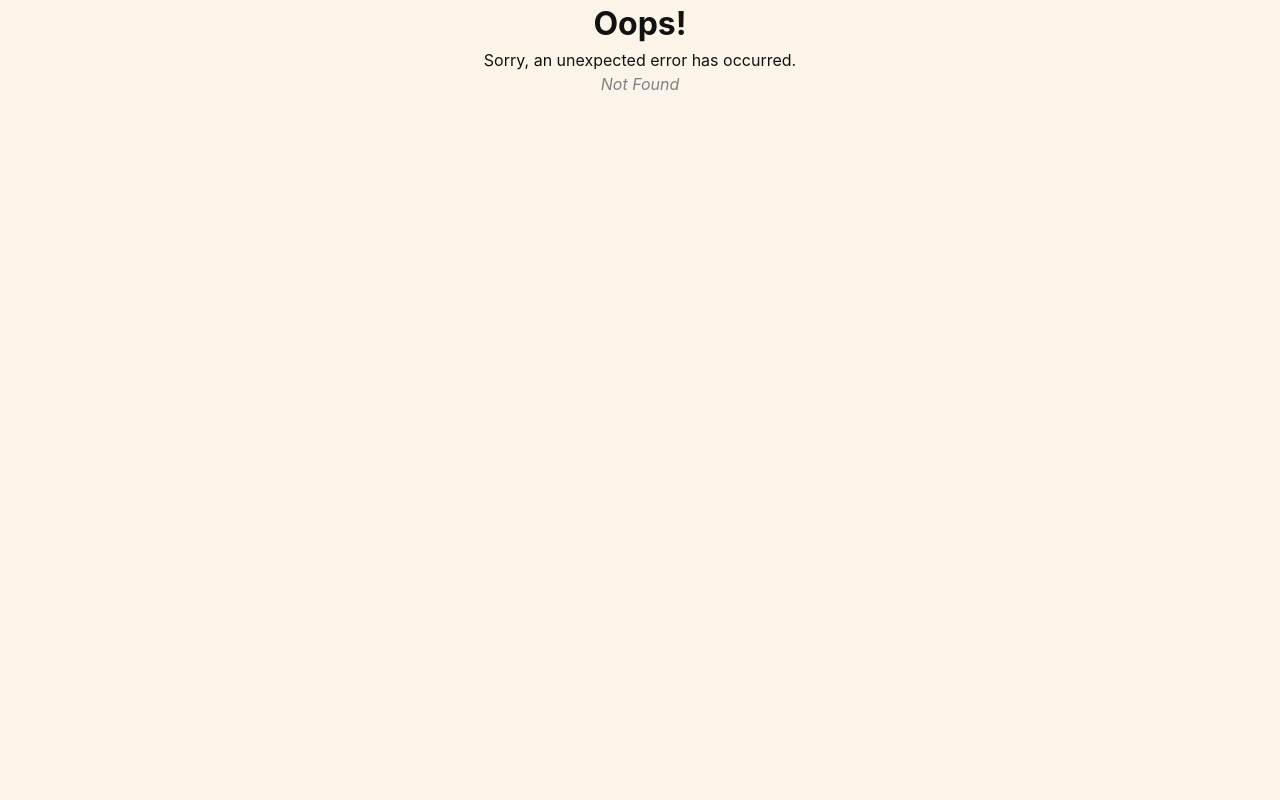
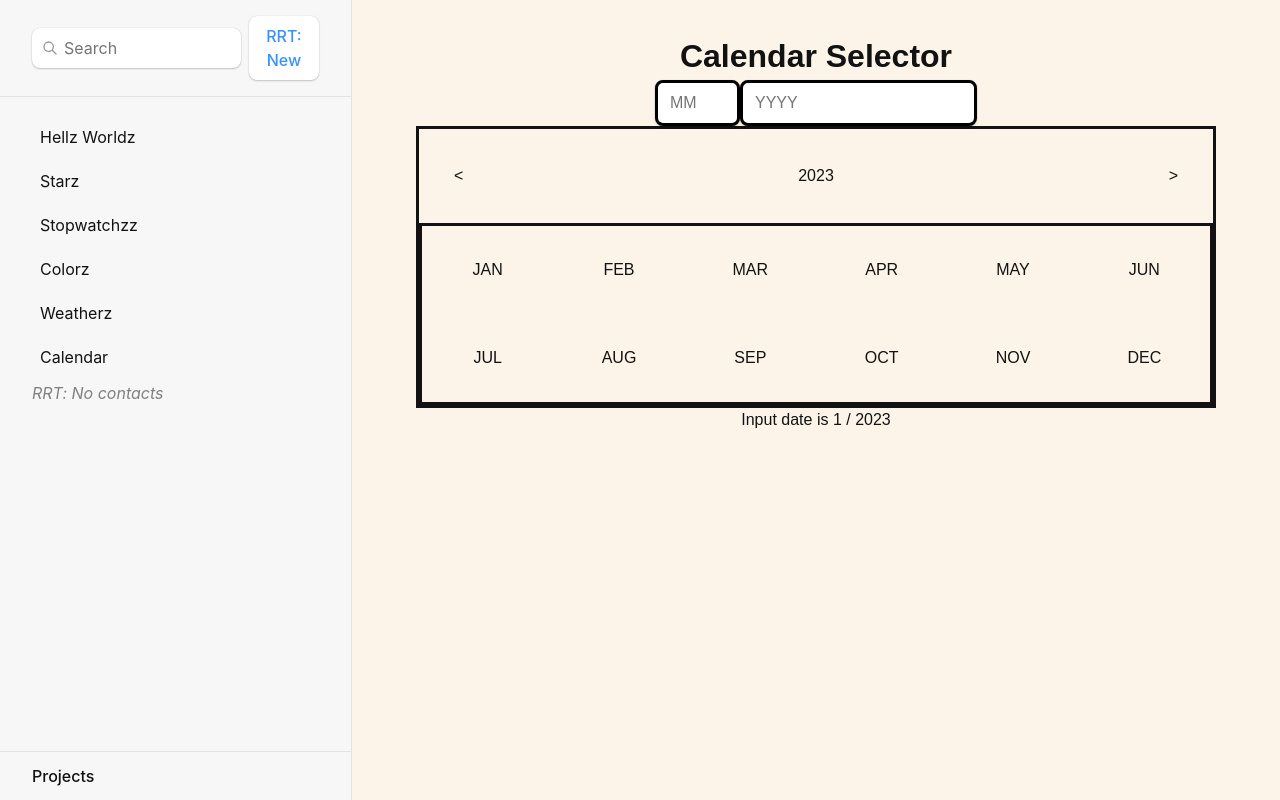
Before and after one commit to AreaerA/CoderCorner, a React (Vite) app: page /Calendar in a window 1280 px wide. Before the commit this address had no page. Built offline with nearby package versions, Linux system fonts and the light colour scheme.

Commit message:
added calendar component, connected to router

```diff
--- a/client/App.jsx
+++ b/client/App.jsx
@@ -109,6 +109,9 @@ const App = () => {
             <li>
               <Link to={`/CityWeather`}>Weatherz</Link>
             </li>
+            <li>
+              <Link to={`/Calendar`}>Calendar</Link>
+            </li>
           </ul>
           {contacts.length ? (
             <ul>
--- a/client/index.tsx
+++ b/client/index.tsx
@@ -45,6 +45,8 @@ import HelloWorld from './routes/helloWorld';
 import StarWidget from './routes/StarWidget';
 import Stopwatch from './routes/Stopwatch';
 import CityWeather from './routes/CityWeather';
+import Calendar from './routes/Calendar';
+
 
 // Redux state management
 import store from './store/index'
@@ -87,6 +89,10 @@ const router = createBrowserRouter([
           {
             path: "CityWeather",
             element: <CityWeather />
+          },
+                    {
+            path: "Calendar",
+            element: <Calendar />
           },
           {
             path: "contacts/:contactId",
--- /dev/null
+++ b/client/routes/Calendar.tsx
@@ -0,0 +1,88 @@
+import "../stylesheets/calendar.css";
+import React, { useEffect, useState } from "react";
+
+const calendar = {
+  1: "JAN",
+  2: "FEB",
+  3: "MAR",
+  4: "APR",
+  5: "MAY",
+  6: "JUN",
+  7: "JUL",
+  8: "AUG",
+  9: "SEP",
+  10: "OCT",
+  11: "NOV",
+  12: "DEC"
+};
+
+
+export default function CalendarSelector() {
+  const [month, setMonth] = useState(1);
+  const [year, setYear] = useState(2023);
+
+  // let year = 2023;
+
+  const decrement = () => setYear(year - 1);
+  const increment = () => setYear(year + 1);
+
+  const array = [];
+  for (let month in calendar) {
+    array.push(calendar[month]);
+  }
+
+  function monthSelector(e) {
+    let newMonth = e.target.innerText;
+
+    for (let key in calendar) {
+      if (calendar[key] === newMonth) {
+        setMonth(key);
+      }
+    }
+  }
+
+  return (
+    <div className="App">
+      <h1>Calendar Selector</h1>
+      <input
+        className="input-date"
+        id="monthInput"
+        placeholder="MM"
+        type="number"
+        min="1"
+        max="12"
+      />
+      <input
+        className="input-date"
+        id="yearInput"
+        placeholder="YYYY"
+        type="string"
+      />
+      {/* <h2>Inputted Date is{input methods}</h2> */}
+      <div className="calendar">
+        <div className="year-control-div">
+          <div className="left-arrow" onClick={(e) => decrement()}>
+            {"<"}
+          </div>
+          <div className="year-selector"> {year} </div>
+          <div className="right-arrow" onClick={() => increment()}>
+            {">"}
+          </div>
+        </div>
+        <div className="month-selector">
+          {array.map((el, i) => {
+            return (
+              <p className="month" onClick={(e) => monthSelector(e)} key={i}>
+                {el}
+              </p>
+            );
+          })}
+        </div>
+      </div>
+      {/* <h2>Picked Date is{input methods}</h2> */}
+      <p>
+        Input date is {month} / {year}
+      </p>
+    </div>
+  );
+}
--- /dev/null
+++ b/client/stylesheets/calendar.css
@@ -0,0 +1,39 @@
+.App {
+    font-family: sans-serif;
+    text-align: center;
+}
+
+.yearArrow {
+    display: inline-block;
+    padding: 90px;
+}
+
+.calendar {
+    border-style: solid;
+}
+
+/* .year-selector {
+  border-style: solid;
+} */
+
+.input-date {
+    border-style: solid;
+}
+
+.year-control-div {
+    display: flex;
+    flex-flow: row wrap;
+    justify-content: space-between;
+    padding: 35px;
+}
+
+.month-selector {
+    border-style: solid;
+    display: grid;
+    grid-template-columns: repeat(6, 1fr);
+    grid-template-rows: 1fr 1fr;
+}
+
+.month {
+    padding: 2em;
+}
```
